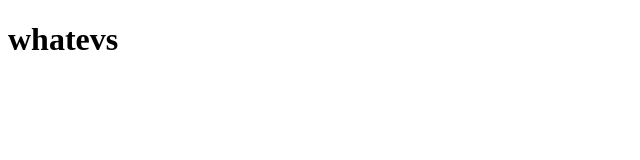
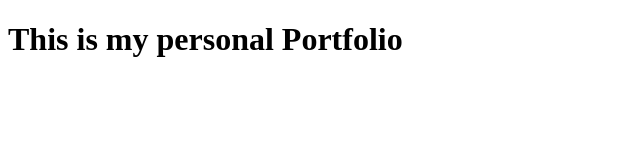
Before and after one commit to AbouYounes/prortfolio_Karim_Khattou, a plain HTML site: page index.html in a window 1280 px wide. Shown: the whole page, without its empty margins (0-640 px from the left). Drawn offline with Linux system fonts and the light colour scheme.

Commit message:
change title and h1 in index file

```diff
--- a/index.html
+++ b/index.html
@@ -2,9 +2,9 @@
 <html lang="en" dir="ltr">
   <head>
     <meta charset="utf-8">
-    <title>change1</title>
+    <title>Portfolio Karim Khattou</title>
   </head>
   <body>
-    <h1>whatevs<h1>
+    <h1>This is my personal Portfolio<h1>
   </body>
 </html>
```
